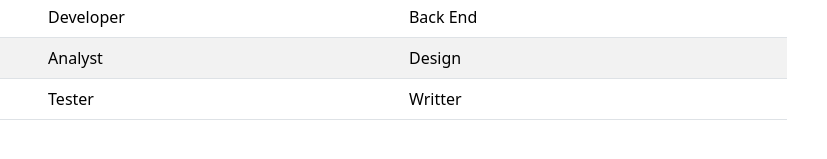
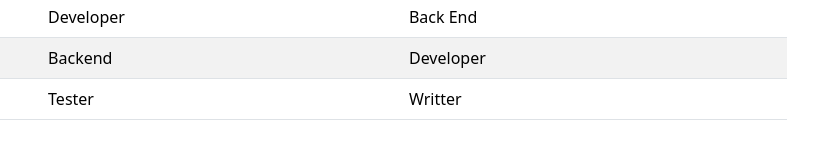
Before and after one commit to massooud/srms_egaz, a plain HTML site: page index.html in a window 1280 px wide. Shown: the part 539-698 px from the top of the page, 411-1238 px from the left. Drawn offline with nearby package versions, Linux system fonts and the light colour scheme.

Commit message:
rashid changes

```diff
--- a/index.html
+++ b/index.html
@@ -75,8 +75,8 @@
             <tr>
                 <th scope="row">5</th>
                 <td>Rashid</td>
-                <td>Analyst</td>
-                <td>Design</td>
+                <td>Backend</td>
+                <td>Developer</td>
             </tr>
             <tr>
                 <th scope="row">6</th>
```
